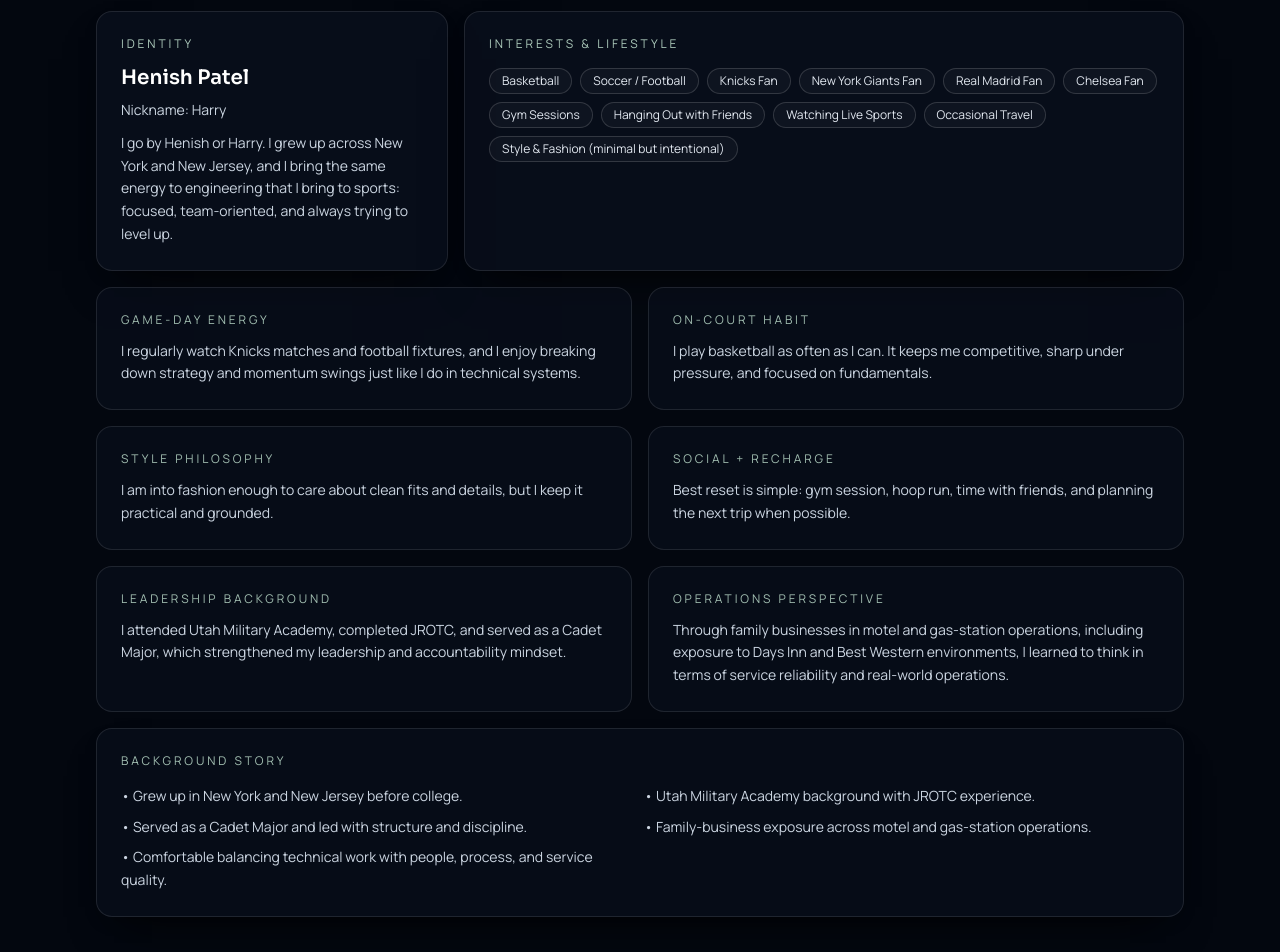
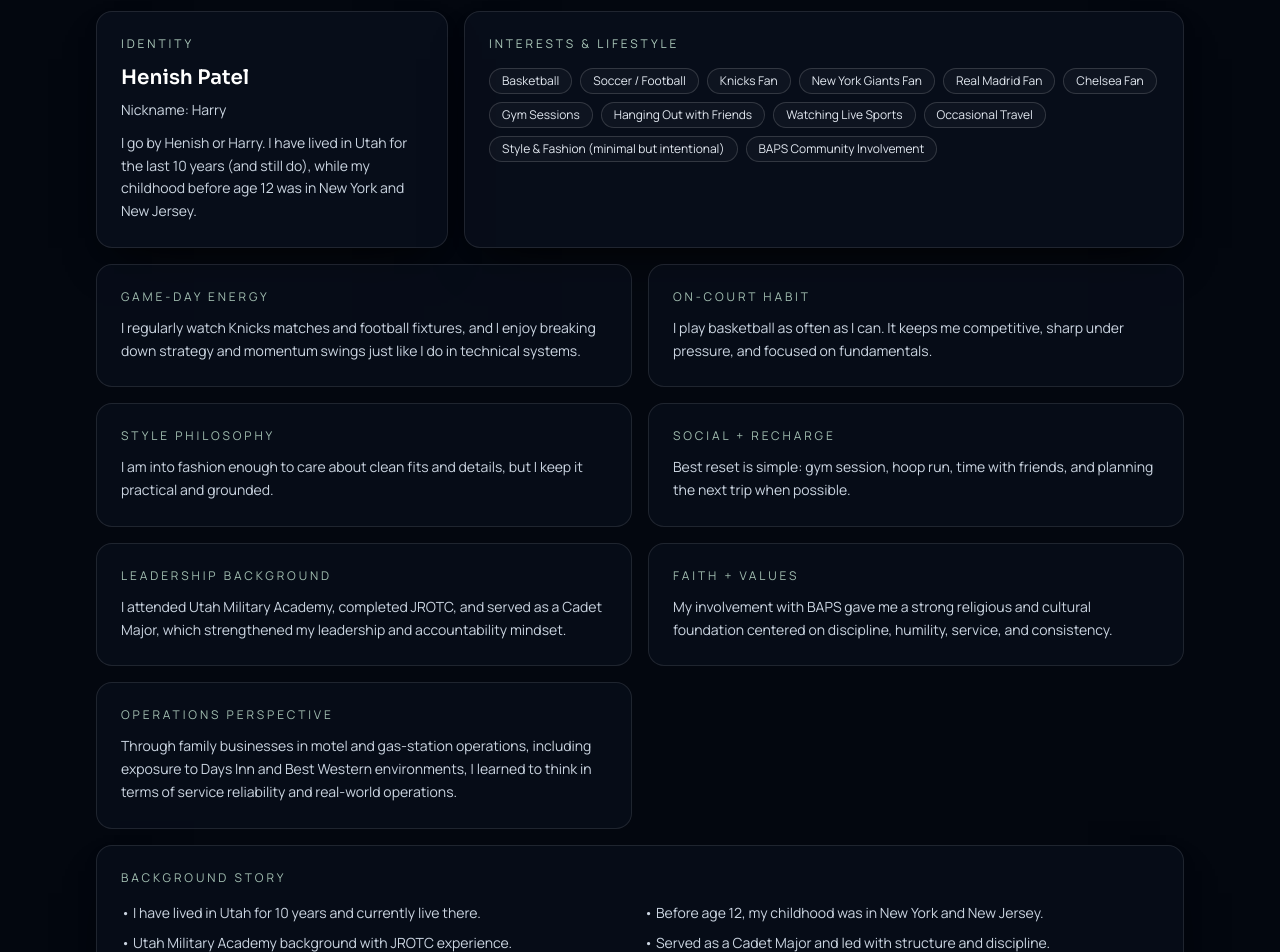
Before and after one commit to HenishPatel1214/henish-portfolio, a React (Vite) app: page / in a window 1280 px wide. Shown: the part 1860-2812 px from the top of the page. Built offline with nearby package versions, Linux system fonts and the light colour scheme; no server answers.

Commit message:
fix: correct personal background timeline and add BAPS details

```diff
--- a/src/data/portfolioData.js
+++ b/src/data/portfolioData.js
@@ -33,7 +33,7 @@ export const personalIdentity = {
   name: 'Henish Patel',
   nickname: 'Harry',
   note:
-    'I go by Henish or Harry. I grew up across New York and New Jersey, and I bring the same energy to engineering that I bring to sports: focused, team-oriented, and always trying to level up.',
+    'I go by Henish or Harry. I have lived in Utah for the last 10 years (and still do), while my childhood before age 12 was in New York and New Jersey.',
 }
 
 export const lifestyleInterests = [
@@ -48,6 +48,7 @@ export const lifestyleInterests = [
   'Watching Live Sports',
   'Occasional Travel',
   'Style & Fashion (minimal but intentional)',
+  'BAPS Community Involvement',
 ]
 
 export const funFacts = [
@@ -72,15 +73,21 @@ export const funFacts = [
     text: 'I attended Utah Military Academy, completed JROTC, and served as a Cadet Major, which strengthened my leadership and accountability mindset.',
   },
   {
+    title: 'Faith + Values',
+    text: 'My involvement with BAPS gave me a strong religious and cultural foundation centered on discipline, humility, service, and consistency.',
+  },
+  {
     title: 'Operations Perspective',
     text: 'Through family businesses in motel and gas-station operations, including exposure to Days Inn and Best Western environments, I learned to think in terms of service reliability and real-world operations.',
   },
 ]
 
 export const backgroundStory = [
-  'Grew up in New York and New Jersey before college.',
+  'I have lived in Utah for 10 years and currently live there.',
+  'Before age 12, my childhood was in New York and New Jersey.',
   'Utah Military Academy background with JROTC experience.',
   'Served as a Cadet Major and led with structure and discipline.',
+  'BAPS involvement shaped my religious/cultural values and service mindset.',
   'Family-business exposure across motel and gas-station operations.',
   'Comfortable balancing technical work with people, process, and service quality.',
 ]
```
